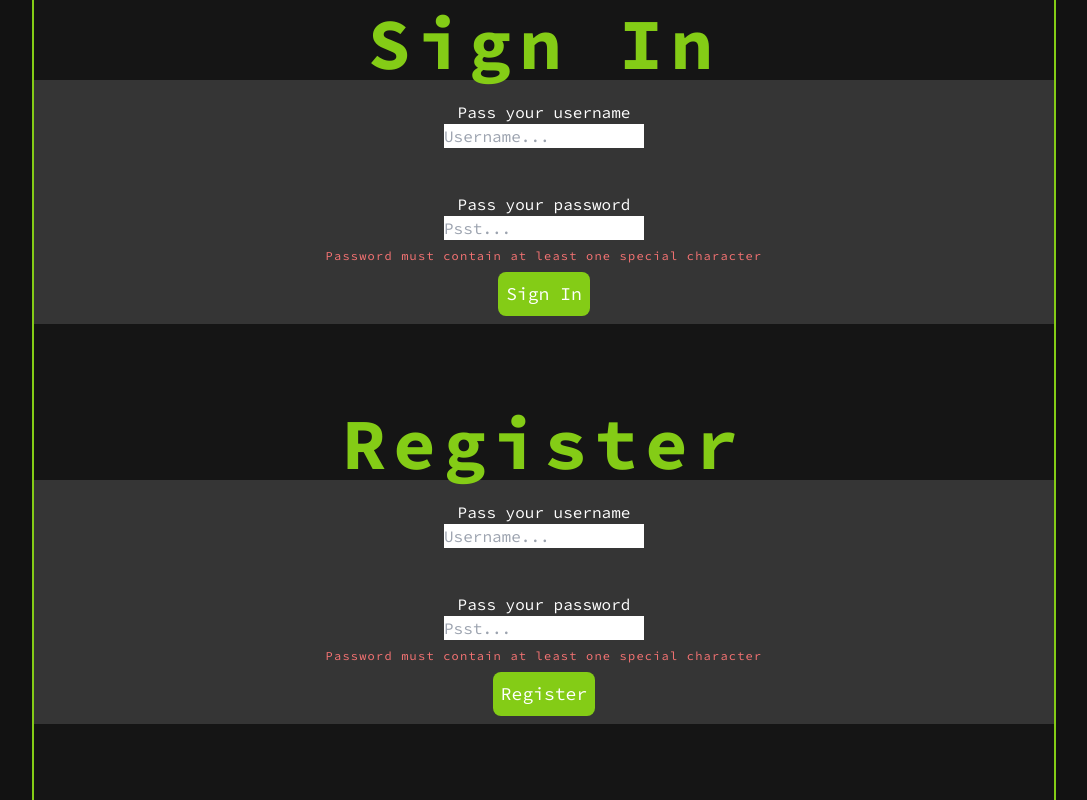
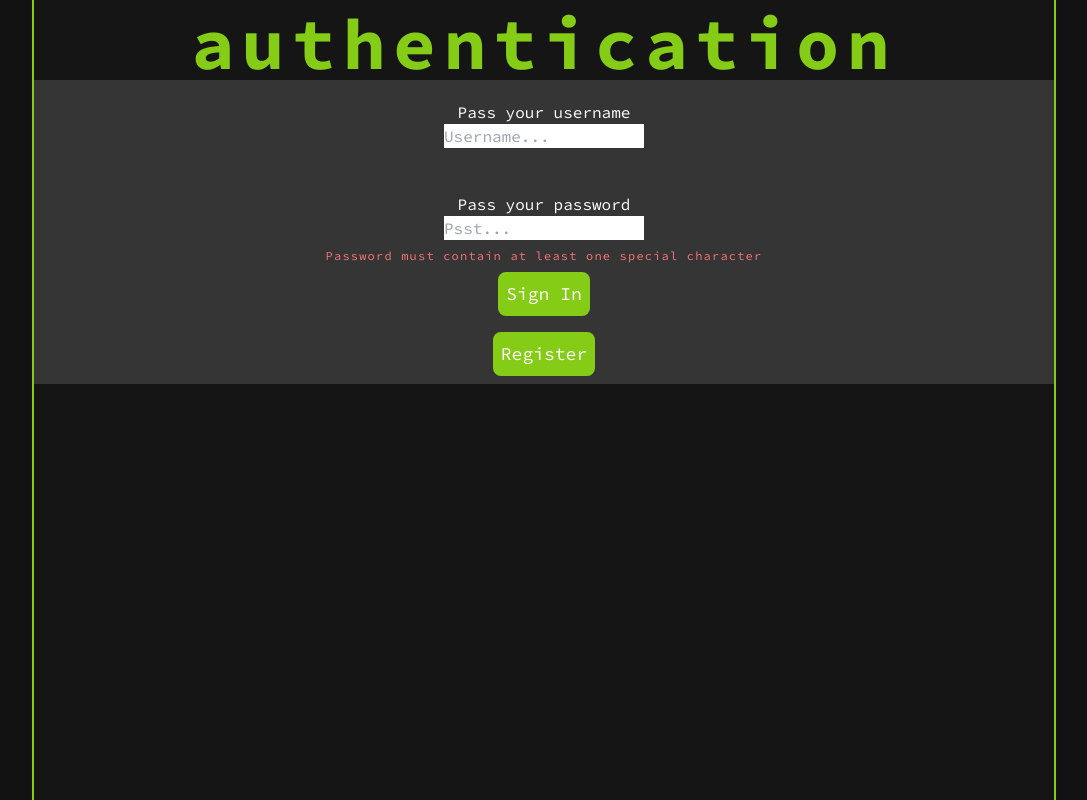
Before and after one commit to pietras333/productivity-app, a React (Create React App) app in the folder frontend/: page /test in a window 1280 px wide. Shown: the whole page, without its empty margins (96-1183 px from the left). Built offline with nearby package versions, Linux system fonts and the light colour scheme.

Commit message:
Replaced require with import, fixing bugs

```diff
--- a/frontend/src/pages/TEST.js
+++ b/frontend/src/pages/TEST.js
@@ -5,6 +5,8 @@ const TEST = () => {
   const [password, setPassword] = useState("");
   const [usernameCorectness, setUsernameCorectness] = useState(true);
   const [passwordCorectness, setPasswordCorectness] = useState(true);
+  const [loginRes, setLoginRes] = useState({});
+  const [registerRes, setRegisterRes] = useState({});
 
   const usernameInfo = [
     "Username can't contain special characters",
@@ -27,6 +29,8 @@ const TEST = () => {
   useEffect(() => {
     setUsernameCorectness(!corectnessCheck(username));
     setPasswordCorectness(corectnessCheck(password));
+    console.log("loginRes ===", loginRes);
+    console.log("registerRes ===", registerRes);
   });
 
   // SIMULATE LOGIN OR REGISTER
@@ -41,7 +45,11 @@ const TEST = () => {
         password: password,
         method: "sign-in",
       }),
-    });
+    })
+      .then((res) => res.json())
+      .then((data) => {
+        setLoginRes({ data });
+      });
   };
   const handleRegister = async () => {
     await fetch("../api/users/", {
@@ -54,7 +62,11 @@ const TEST = () => {
         password: password,
         method: "register",
       }),
-    });
+    })
+      .then((res) => res.json())
+      .then((data) => {
+        setRegisterRes({ data });
+      });
   };
 
   return (
@@ -63,7 +75,7 @@ const TEST = () => {
         <div className="w-[80%] bg-[#151515] border-l-2 border-r-2 border-lime-500">
           <div className="flex justify-center">
             <h1 className="text-7xl tracking-widest font-bold text-lime-500 mt-2">
-              Sign In
+              authentication
             </h1>
           </div>
           {/* SIMULATION OF LOGIN AND REGISTER */}
@@ -113,58 +125,6 @@ const TEST = () => {
               >
                 Sign In
               </button>
-            </div>
-          </div>
-        </div>
-      </div>
-      <div className="bg-[#121212] flex justify-center w-full h-full">
-        <div className="w-[80%] bg-[#151515] border-l-2 border-r-2 border-lime-500">
-          <div className="flex justify-center">
-            <h1 className="text-7xl tracking-widest font-bold text-lime-500 mt-2">
-              Register
-            </h1>
-          </div>
-          {/* SIMULATION OF LOGIN AND REGISTER */}
-          <div className="bg-[#353535] flex justify-center">
-            <div className="flex justify-center items-center flex-col">
-              <div className="mt-5 flex justify-center items-center flex-col">
-                <h2 className="text-white">Pass your username</h2>
-                <input
-                  className="text-black"
-                  type="text"
-                  placeholder="Username..."
-                  onChange={(e) => handleUsernameChange(e)}
-                  value={username}
-                />
-                {usernameCorectness ? (
-                  <h3 className="mt-2 text-transparent text-xs tracking-widest max-sm:text-center">
-                    {usernameInfo}
-                  </h3>
-                ) : (
-                  <h3 className="mt-2 text-[#F87474] text-xs tracking-widest animate-slideleft max-sm:text-center">
-                    {usernameInfo}
-                  </h3>
-                )}
-              </div>
-              <div className="mt-5 flex justify-center items-center flex-col">
-                <h2 className="text-white">Pass your password</h2>
-                <input
-                  className="text-black "
-                  type="password"
-                  placeholder="Psst..."
-                  onChange={(e) => handlePasswordChange(e)}
-                  value={password}
-                />
-                {passwordCorectness ? (
-                  <h3 className="mt-2 text-transparent text-xs tracking-widest">
-                    Password must contain special characters
-                  </h3>
-                ) : (
-                  <h3 className="mt-2 text-[#F87474] text-xs tracking-widest animate-slideleft ">
-                    Password must contain at least one special character
-                  </h3>
-                )}
-              </div>
               <button
                 onClick={handleRegister}
                 className="mt-2 mb-2 bg-lime-500 p-2 text-lg rounded-lg"
```
Also changed, not shown: 2 other files (tests, documents, lock files or other folders).
